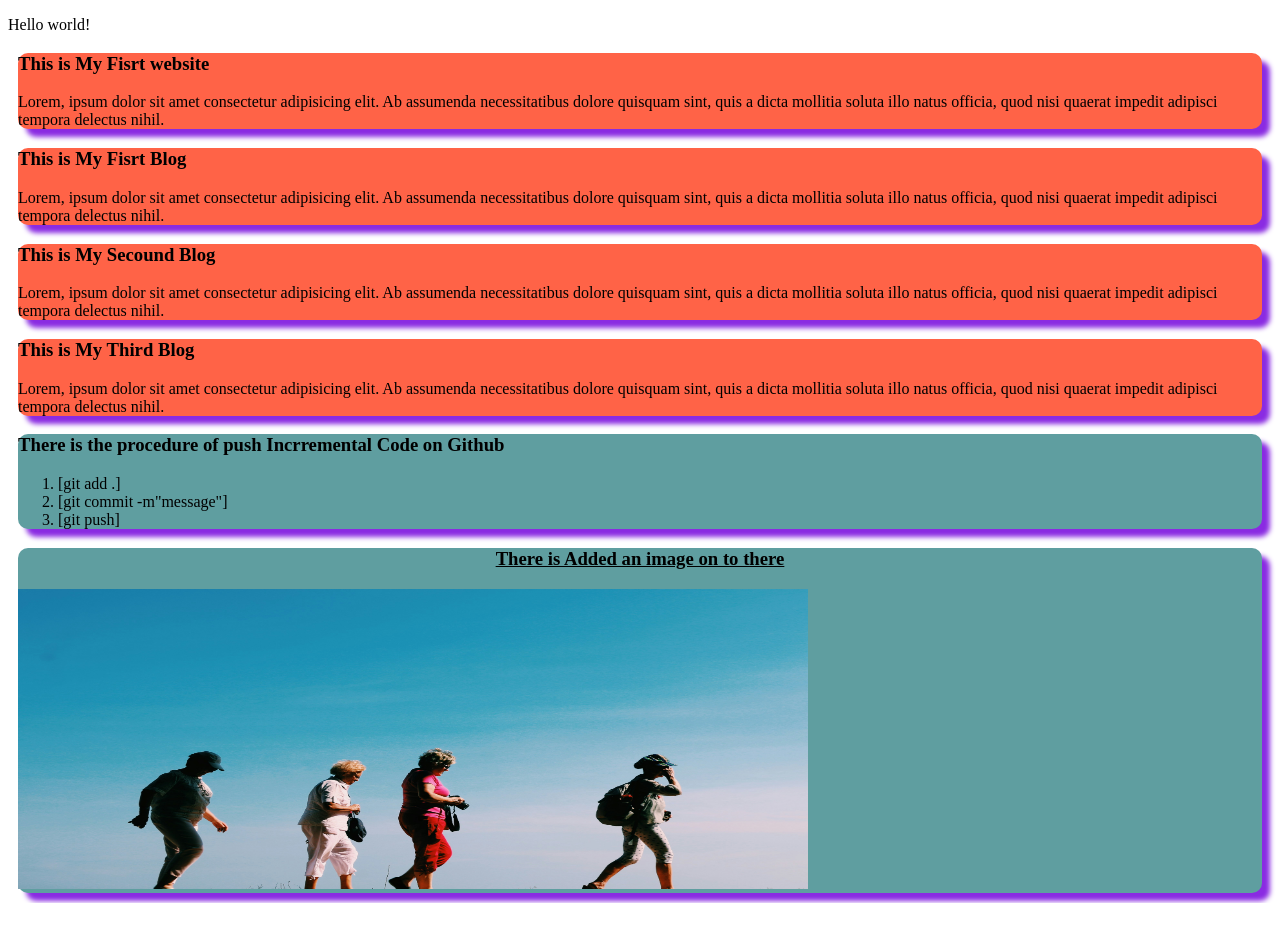
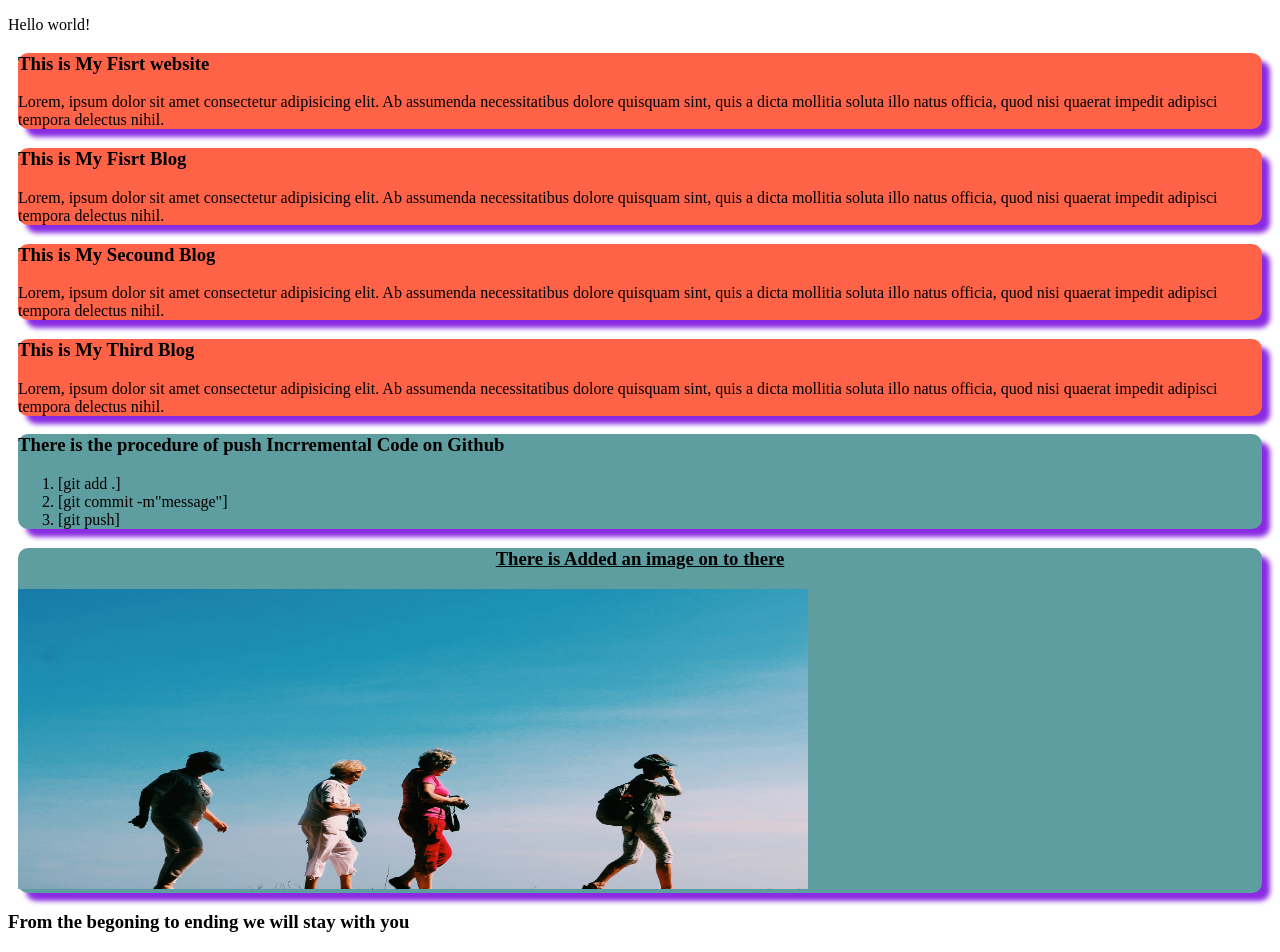
Before and after one commit to mdsabbir112/my-simple-website, a plain HTML site: page index.html in a window 1280 px wide. Before the commit the page ends 903 px from the top, so only its background shows below. Drawn offline with Linux system fonts and the light colour scheme.

Commit message:
adding a line with h3 heading

```diff
--- a/index.html
+++ b/index.html
@@ -62,5 +62,7 @@
     <h3 style="text-align: center; text-decoration: underline;">There is Added an image on to there  </h3>
     <img src="Images/desk-.jpg" alt="desk" height="300px" width="790px">
 </div>
+
+<h3>From the begoning to ending we will stay with you</h3>
   </body>
 </html>
```
